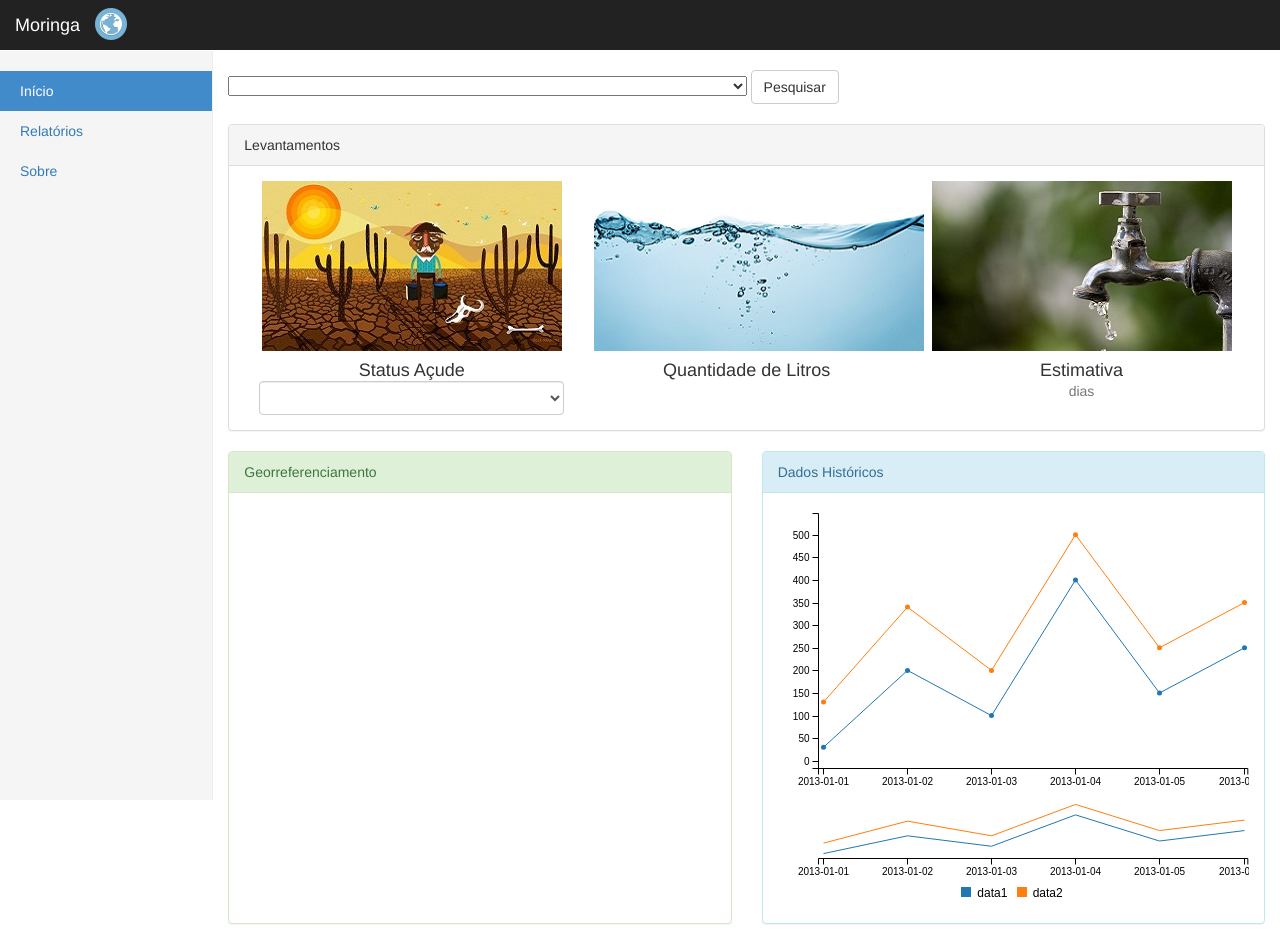
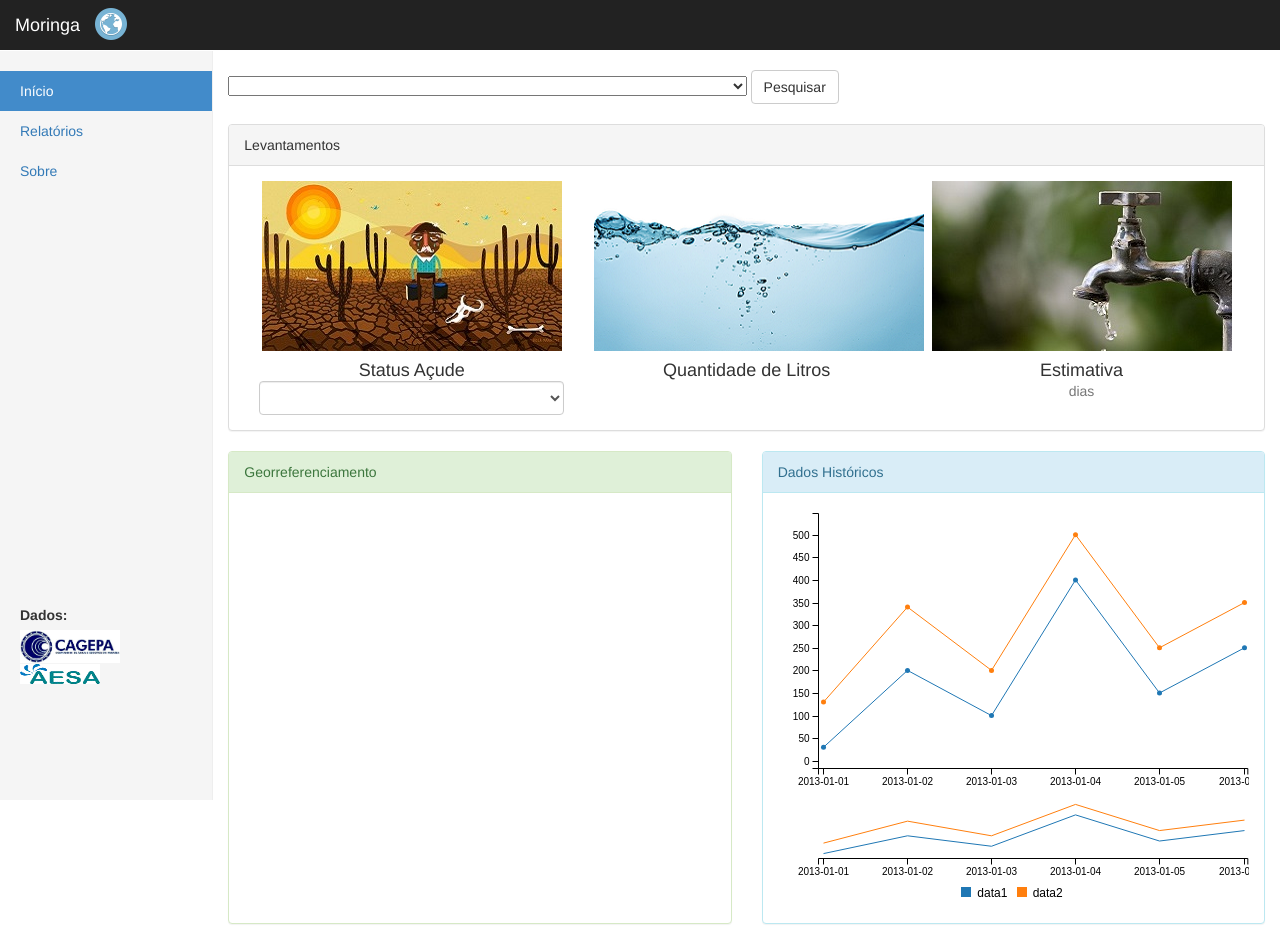
Before and after one commit to dicksonkariuki/moringa-web, a plain HTML site: page index.html in a window 1280 px wide. Drawn offline with nearby package versions, Linux system fonts and the light colour scheme; some packages are replaced by stand-ins of ours; no server answers.

Commit message:
adicionando logos cagepa e aesa

```diff
--- a/index.html
+++ b/index.html
@@ -33,6 +33,11 @@
         <li><a href="#">Relatórios</a></li>
         <li><a ui-sref="sobre">Sobre</a></li>
     </ul>
+    <div style="margin-top: 240%">
+        <label>Dados:</label><br/>
+        <img src="assets/img/logo_cagepa.png" style="width: 100px">
+        <img src="assets/img/logo_aesa.png" style="width: 80px;height: 20px">
+    </div>
 </div>
 
 <div class="container-fluid">
```
Also changed, not shown: assets/img/logo_aesa.png (added), assets/img/logo_cagepa.png (added).
